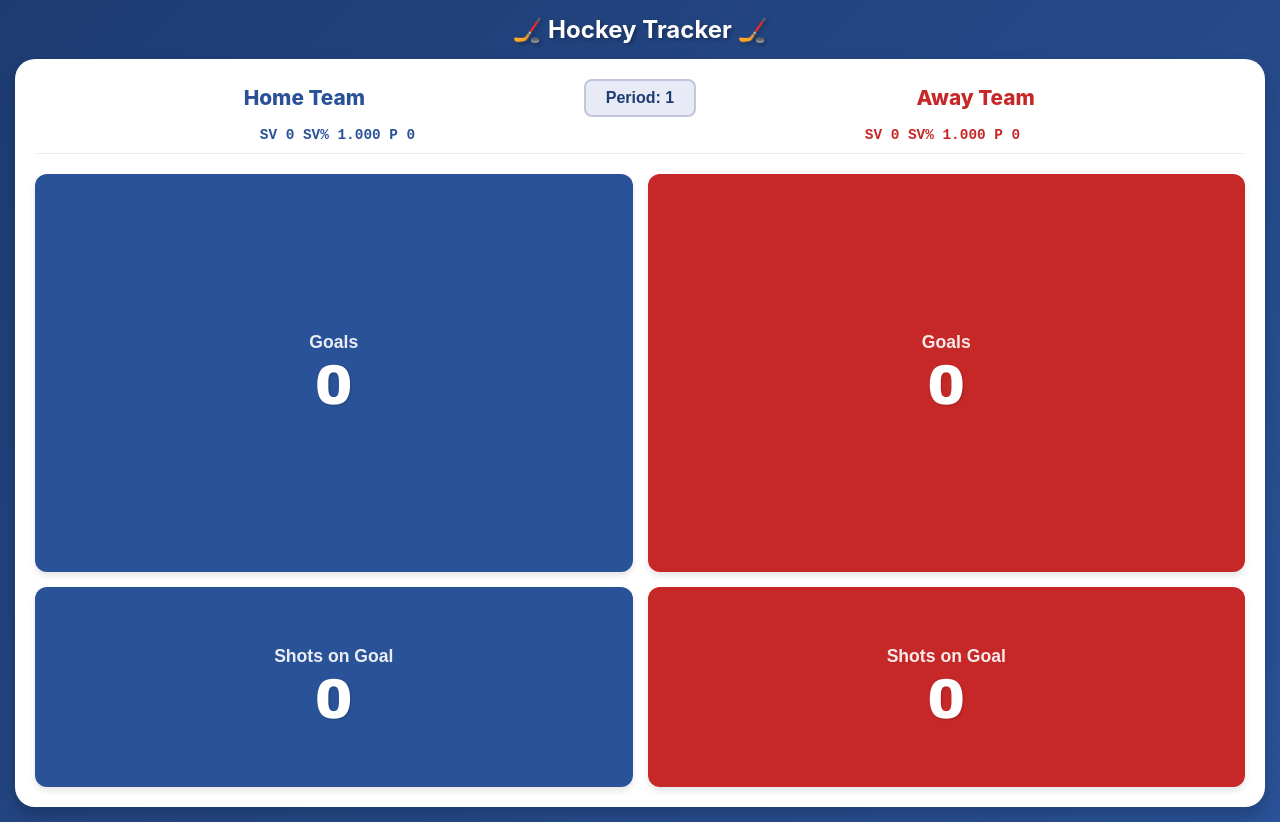
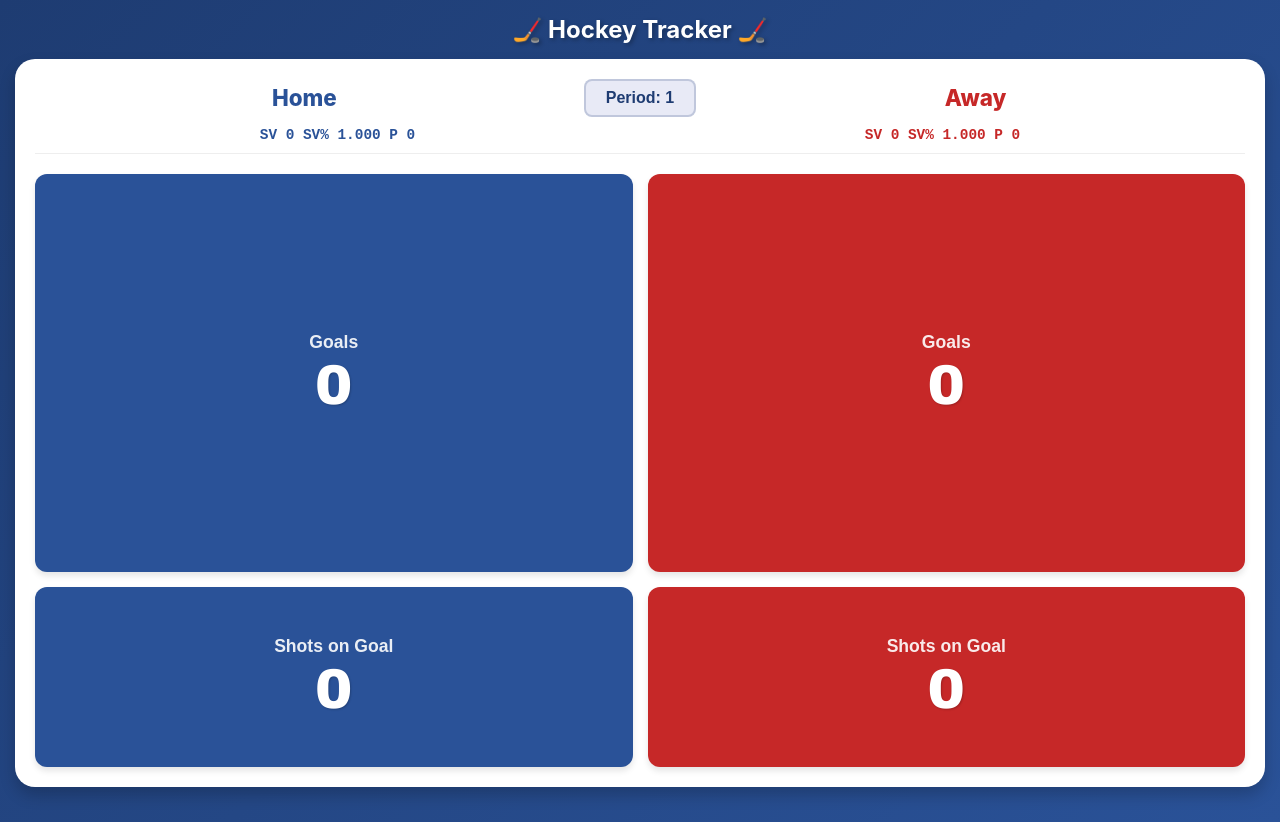
Before and after one commit to illusion-pasture-program/hockey-tracker, a plain HTML site: page index.html in a window 1280 px wide. Drawn offline with Linux system fonts and the light colour scheme.

```diff
--- a/index.html
+++ b/index.html
@@ -24,7 +24,8 @@
         body {
             font-family: -apple-system, BlinkMacSystemFont, "Segoe UI", Roboto, Helvetica, Arial, sans-serif;
             background: linear-gradient(135deg, #1e3c72 0%, #2a5298 100%);
-            min-height: 100vh; /* Changed from height: 100vh to allow scrolling */
+            /* RESTORED: This ensures scrolling works naturally */
+            min-height: 100vh;
             display: flex;
             flex-direction: column;
             padding: 15px;
@@ -44,14 +45,14 @@
         /* Main Card Container */
         .tracker-card {
             background: white;
-            flex-grow: 1; /* Takes up remaining space */
+            /* Allow card to fill space but not force hidden overflow */
+            flex-grow: 1;
             border-radius: 20px;
             display: flex;
             flex-direction: column;
             padding: 20px;
             box-shadow: 0 8px 16px rgba(0,0,0,0.2);
-            /* Ensure it doesn't collapse too small on short screens */
-            min-height: 500px;
+            margin-bottom: 20px;
         }
 
         /* Top Row: Teams & Period */
@@ -64,7 +65,7 @@
         }
 
         .team-name {
-            font-size: 1.3rem;
+            font-size: 1.4rem;
             font-weight: 800;
             text-align: center;
             cursor: pointer;
@@ -113,7 +114,8 @@
         .game-grid {
             display: grid;
             grid-template-columns: 1fr 1fr;
-            grid-template-rows: auto 1fr; /* Goals auto height, Shots fill rest */
+            /* Rows: Goals (auto/fixed aspect) | Shots (fill remaining) */
+            grid-template-rows: auto 1fr;
             gap: 15px;
             flex-grow: 1;
         }
@@ -149,8 +151,9 @@
         }
 
         .btn-shots {
+            /* Ensure shots buttons are tall enough to tap easily */
+            min-height: 180px;
             height: 100%;
-            min-height: 200px;
         }
 
         /* Typography inside buttons */
@@ -305,9 +308,9 @@
     <div class="tracker-card">
         <!-- Top Row -->
         <div class="top-row">
-            <div class="team-name home" id="homeNameBtn">Home Team</div>
+            <div class="team-name home" id="homeNameBtn">Home</div>
             <button class="period-btn" id="periodBtn">Period: 1</button>
-            <div class="team-name away" id="awayNameBtn">Away Team</div>
+            <div class="team-name away" id="awayNameBtn">Away</div>
         </div>
 
         <!-- Stats Row (SV, SV%, Penalties) -->
@@ -375,7 +378,7 @@
     </div>
 
     <script>
-        // --- Wake Lock (The original, robust implementation) ---
+        // --- 1. THE EXACT WAKE LOCK CODE FROM ORIGINAL ---
         let wakeLock = null;
         let wakeLockEnabled = false;
 
@@ -426,7 +429,8 @@
         }, { once: true });
 
 
-        // --- Game State ---
+        // --- 2. GAME LOGIC ---
+
         let game = {
             period: 1,
             home: { score: 0, shots: 0, penalties: 0, color: '#2a5298' },
@@ -495,6 +499,8 @@
                     away: { score: 0, shots: 0, penalties: 0, color: aColor }
                 };
                 updateDisplay();
+                // Keep wake lock active through reset per original requirement
+                console.log('Game reset, wake lock maintained');
                 closeModal();
             }
         }
@@ -545,7 +551,7 @@
                     pct = rawPct.toFixed(3).substring(1);
                 }
             } else if (goalsAgainst === 0 && shotsAgainst === 0) {
-                // Technically undefined, but 1.000 looks better for a fresh goalie
+                // Default to 1.000 for fresh game
                 pct = '1.000';
             }
 
@@ -616,7 +622,7 @@
             activeEditTeam = team;
             const data = game[team];
 
-            document.getElementById('modalTitle').textContent = `${team === 'home' ? 'Home' : 'Away'} Team Settings`;
+            document.getElementById('modalTitle').textContent = `${team === 'home' ? 'Home' : 'Away'} Settings`;
             document.getElementById('penVal').textContent = data.penalties;
 
             // Render Colors
```
